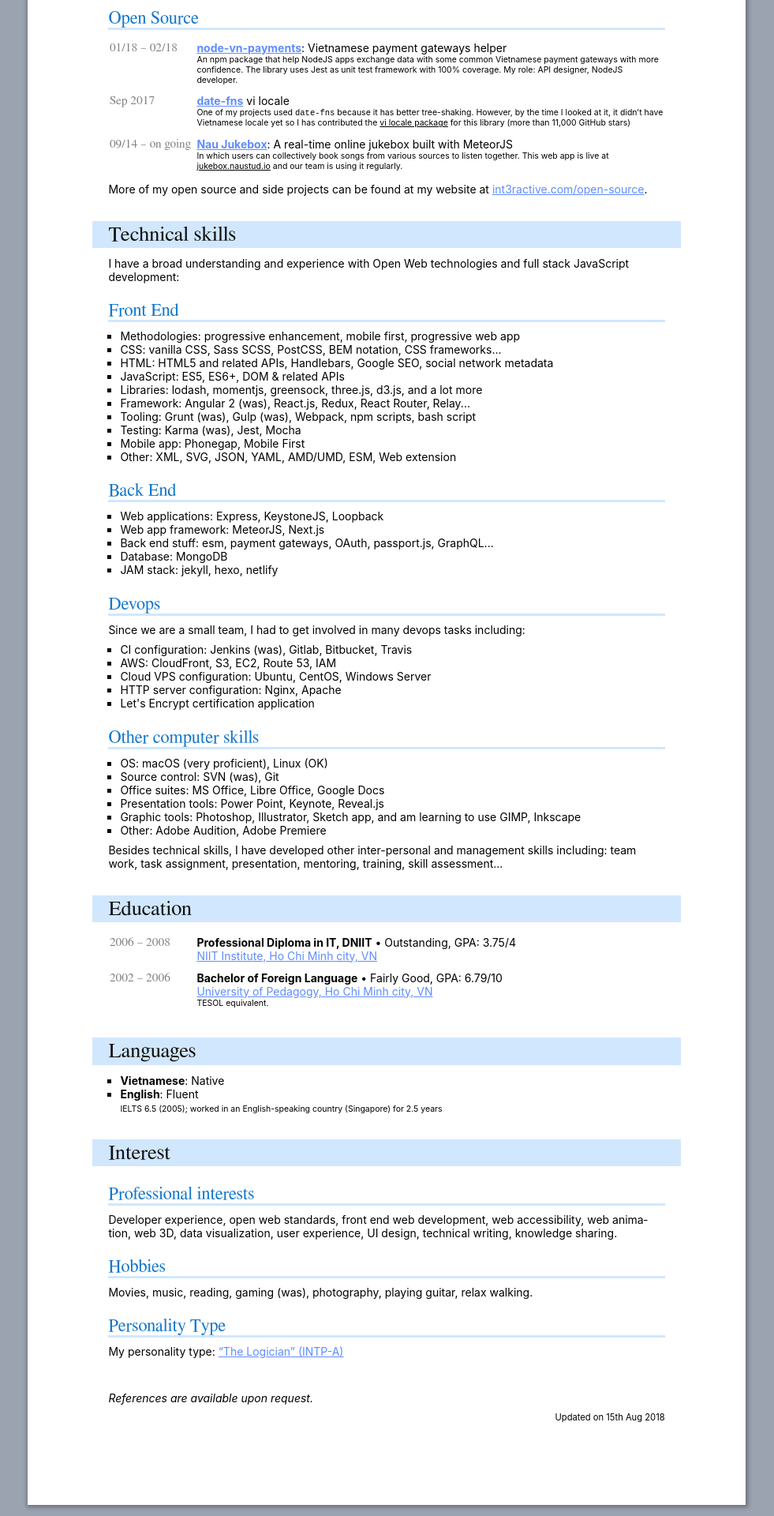
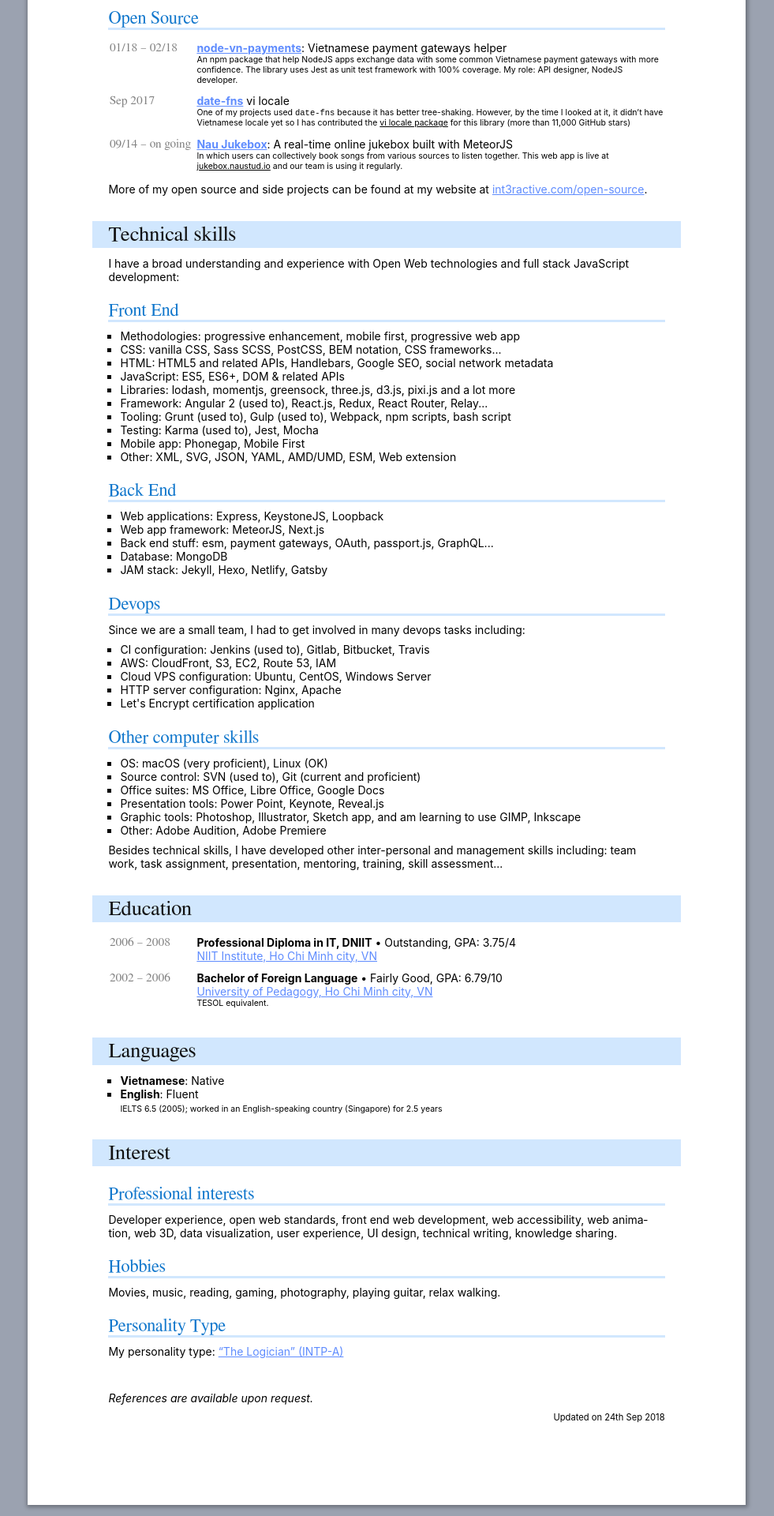
Before and after one commit to trongthanh/int3ractive.com, a Jekyll site: the page cv.html, which Jekyll copies as it is, in a window 1280 px wide. Shown: the part 1709-3629 px from the top of the page at 79% size, without its empty margins (150-1131 px from the left). Built offline with Jekyll 4.4.1, drawn with Linux system fonts in a browser that asks for light colours.

Commit message:
Update CV

```diff
--- a/cv.html
+++ b/cv.html
@@ -228,6 +228,10 @@
 	font-weight: bold;
 }
 
+.u-print-only {
+	display: none;
+}
+
 @media (max-width:950px) {
 	html { font-size: 12px; }
 }
@@ -270,6 +274,10 @@
 	.u-print-hidden {
 		display: none !important;
 	}
+
+	.u-print-only {
+		display: block;
+	}
 }
 </style>
 
@@ -280,6 +288,11 @@
 	<div class="media__body">
 		<h1>Tran Trong Thanh <span>résumé</span></h1>
 		<h2>Front End-oriented Full Stack JavaScript Developer</h2>
+		<ul class="h-list u-print-only">
+			<li>Gender: Male</li>
+			<li>YOB: 1984</li>
+			<li>Nationality: Vietnamese</li>
+		</ul>
 		<ul class="h-list">
 			<li>Email: <a href="mailto:trongthanh@gmail.com" target="_blank">trongthanh@gmail.com</a></li>
 			<li>Home page: <a href="https://int3ractive.com/" target="_blank">int3ractive.com</a></li>
@@ -426,10 +439,10 @@
 		<li>CSS: vanilla CSS, Sass SCSS, PostCSS, BEM notation, CSS frameworks...</li>
 		<li>HTML: HTML5 and related APIs, Handlebars, Google SEO, social network metadata</li>
 		<li>JavaScript: ES5, ES6+, DOM &amp; related APIs</li>
-		<li>Libraries: lodash, momentjs, greensock, three.js, d3.js, and a lot more</li>
-		<li>Framework: Angular 2 (was), React.js, Redux, React Router, Relay...</li>
-		<li>Tooling: Grunt (was), Gulp (was), Webpack, npm scripts, bash script</li>
-		<li>Testing: Karma (was), Jest, Mocha</li>
+		<li>Libraries: lodash, momentjs, greensock, three.js, d3.js, pixi.js and a lot more</li>
+		<li>Framework: Angular 2 (used to), React.js, Redux, React Router, Relay...</li>
+		<li>Tooling: Grunt (used to), Gulp (used to), Webpack, npm scripts, bash script</li>
+		<li>Testing: Karma (used to), Jest, Mocha</li>
 		<li>Mobile app: Phonegap, Mobile First</li>
 		<li>Other: XML, SVG, JSON, YAML, AMD/UMD, ESM, Web extension</li>
 	</ul>
@@ -440,13 +453,13 @@
 		<li>Web app framework: MeteorJS, Next.js</li>
 		<li>Back end stuff: esm, payment gateways, OAuth, passport.js, GraphQL...</li>
 		<li>Database: MongoDB</li>
-		<li>JAM stack: jekyll, hexo, netlify</li>
+		<li>JAM stack: Jekyll, Hexo, Netlify, Gatsby</li>
 	</ul>
 
 	<h2>Devops</h2>
 	<p>Since we are a small team, I had to get involved in many devops tasks including:</p>
 	<ul>
-		<li>CI configuration: Jenkins (was), Gitlab, Bitbucket, Travis</li>
+		<li>CI configuration: Jenkins (used to), Gitlab, Bitbucket, Travis</li>
 		<li>AWS: CloudFront, S3, EC2, Route 53, IAM</li>
 		<li>Cloud VPS configuration: Ubuntu, CentOS, Windows Server</li>
 		<li>HTTP server configuration: Nginx, Apache</li>
@@ -456,7 +469,7 @@
 	<h2>Other computer skills</h2>
 	<ul>
 		<li>OS: macOS (very proficient), Linux (OK)</li>
-		<li>Source control: SVN (was), Git</li>
+		<li>Source control: SVN (used to), Git (current and proficient)</li>
 		<li>Office suites: MS Office, Libre Office, Google Docs</li>
 		<li>Presentation tools: Power Point, Keynote, Reveal.js</li>
 		<li>Graphic tools: Photoshop, Illustrator, Sketch app, and am learning to use GIMP, Inkscape</li>
@@ -500,10 +513,10 @@
 	<p>Developer experience, open web standards, front end web development, web accessibility, web animation, web 3D, data visualization, user experience, UI design, technical writing, knowledge sharing.</p>
 
 	<h2>Hobbies</h2>
-	<p>Movies, music, reading, gaming (was), photography, playing guitar, relax walking.</p>
+	<p>Movies, music, reading, gaming, photography, playing guitar, relax walking.</p>
 
 	<h2>Personality Type</h2>
-	<p>My personality type: <a href="http://www.16personalities.com/intp-personality">“The Logician” (INTP-A)</a></p>
+	<p>My personality type: <a href="https://www.16personalities.com/intp-personality">“The Logician” (INTP-A)</a></p>
 </section>
 
 <footer>
@@ -511,7 +524,7 @@
 </footer>
 
 <aside class="update-time u-print-hidden">
-	<p>Updated on <time datetime="2018-08-15">15th Aug 2018</time></p>
+	<p>Updated on <time datetime="2018-09-24">24th Sep 2018</time></p>
 </aside>
 
 <!-- I need to know who's viewing my CV -->
```
